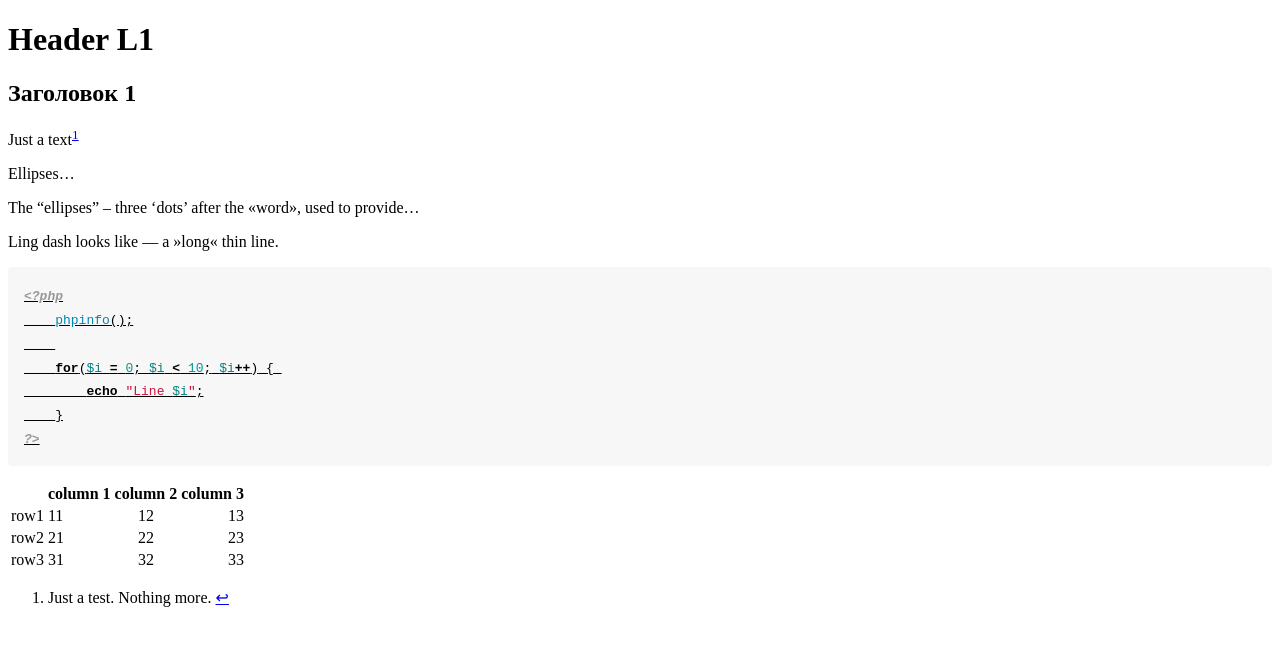
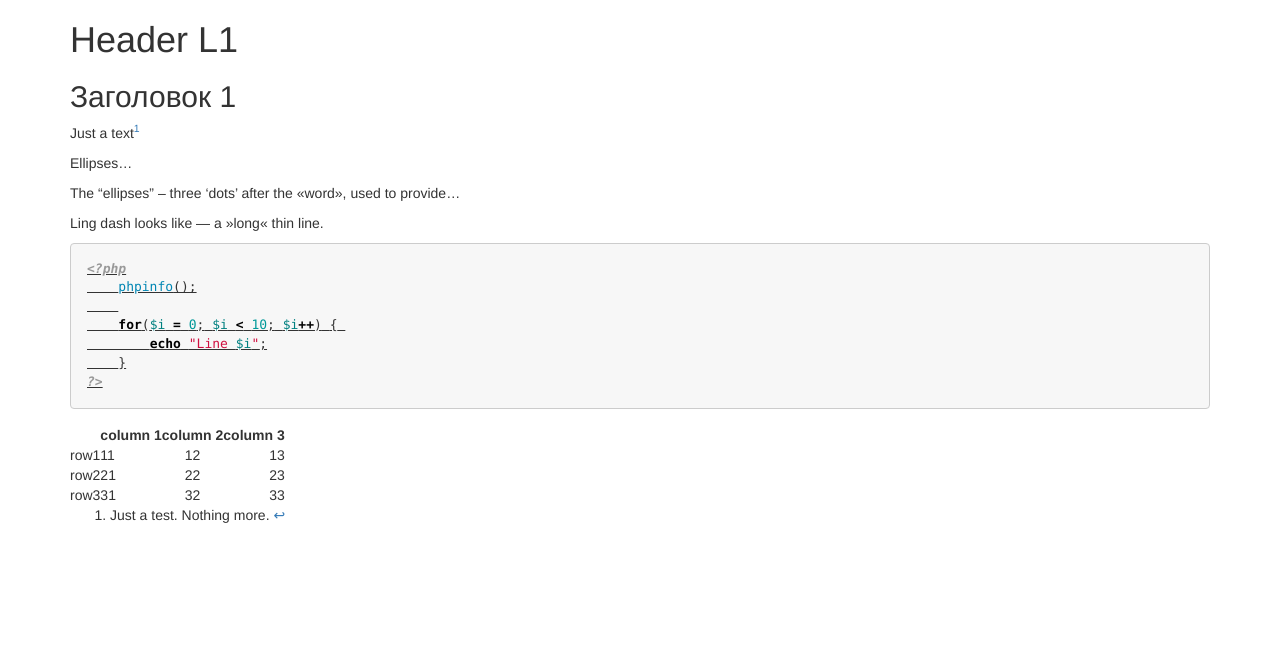
Before and after one commit to alsii/alsii.github.io, a Jekyll site: the page built from l1.md, in a window 1280 px wide. Shown: the top 646 px of the page. Built offline with Jekyll 4.4.1, drawn with Linux system fonts in a browser that asks for light colours; Markdown is read by kramdown in place of the engine named in the settings.

Commit message:
Update default.html

```diff
--- a/_layouts/default.html
+++ b/_layouts/default.html
@@ -3,13 +3,19 @@
 <head>
 <meta http-equiv="content-type" content="text/html; charset=utf-8" />
 <title>{{ page.title }}</title>
+<!-- Latest compiled and minified CSS -->
+<link rel="stylesheet" href="https://maxcdn.bootstrapcdn.com/bootstrap/3.3.4/css/bootstrap.min.css">
+<!-- Optional theme -->
+<link rel="stylesheet" href="https://maxcdn.bootstrapcdn.com/bootstrap/3.3.4/css/bootstrap-theme.min.css">
+<!-- Latest compiled and minified JavaScript -->
+<script src="https://maxcdn.bootstrapcdn.com/bootstrap/3.3.4/js/bootstrap.min.js"></script>
 <!-- syntax highlighting CSS -->
 <link rel="stylesheet" href="/css/github.css" type="text/css" />
 <!-- Homepage CSS -->
 <!-- link rel="stylesheet" href="/css/screen.css" type="text/css" media="screen, projection" /-->
 </head>
 <body>
-<div class="site">
+<div class="container">
 {{ content }}
 </div>
 </body>
```
